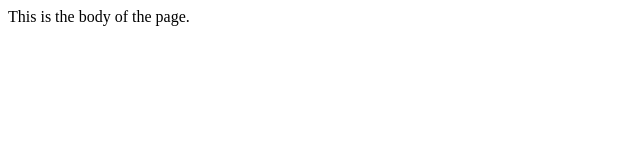
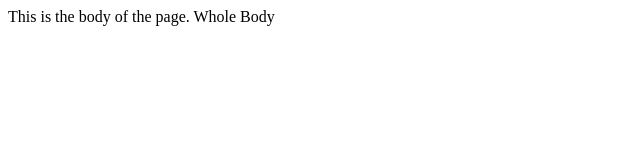
Before and after one commit to sudeepsenmindfire/testrepo, a plain HTML site: page index.html in a window 1280 px wide. Shown: the whole page, without its empty margins (0-640 px from the left). Drawn offline with Linux system fonts and the light colour scheme.

Commit message:
change
change

```diff
--- a/index.html
+++ b/index.html
@@ -3,6 +3,6 @@
 <title> This is a test page for git </title>
 </head>
 <body>
-This is the body of the page.
+This is the body of the page. Whole Body
 </body>
 </html>
```
